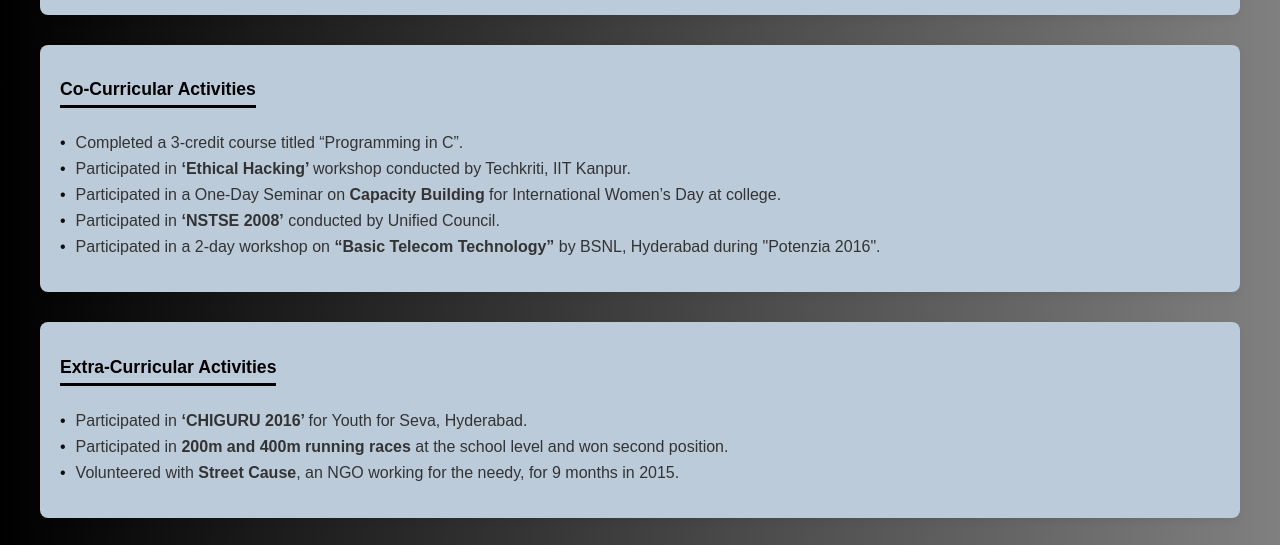
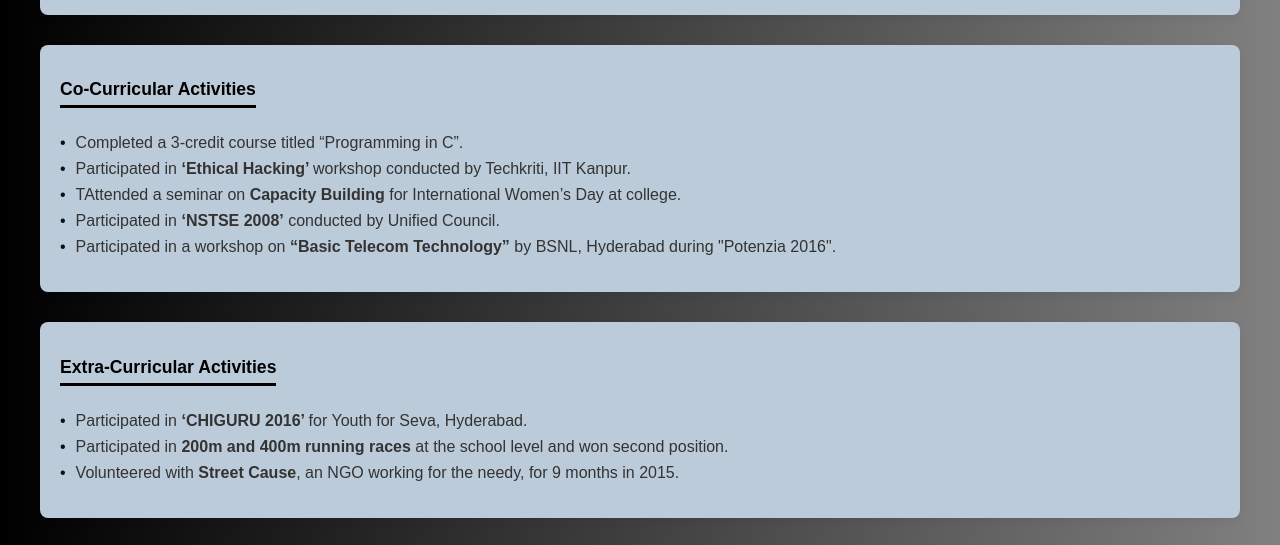
Before and after one commit to lakshmi-keerthi/my_portfolio, a plain HTML site: page undergraduation.html in a window 1280 px wide. Shown: the part 1951-2496 px from the top of the page. Drawn offline with Linux system fonts and the light colour scheme.

Commit message:
Add files via upload

```diff
--- a/undergraduation.html
+++ b/undergraduation.html
@@ -275,9 +275,9 @@
             <ul>
                 <li>Completed a 3-credit course titled “Programming in C”.</li>
                 <li>Participated in <strong>‘Ethical Hacking’ </strong>workshop conducted by Techkriti, IIT Kanpur.</li>
-                <li>Participated in a One-Day Seminar on <strong>Capacity Building</strong> for International Women’s Day at college.</li>
+                <li>TAttended a seminar on <strong>Capacity Building</strong> for International Women’s Day at college.</li>
                 <li>Participated in <strong>‘NSTSE 2008’</strong> conducted by Unified Council.</li>
-                <li>Participated in a 2-day workshop on <strong>“Basic Telecom Technology”</strong> by BSNL, Hyderabad during "Potenzia 2016".</li>
+                <li>Participated in a workshop on <strong>“Basic Telecom Technology”</strong> by BSNL, Hyderabad during "Potenzia 2016".</li>
             </ul>
         </div>
 
```
Also changed, not shown: index.html (+5 -5 lines).
